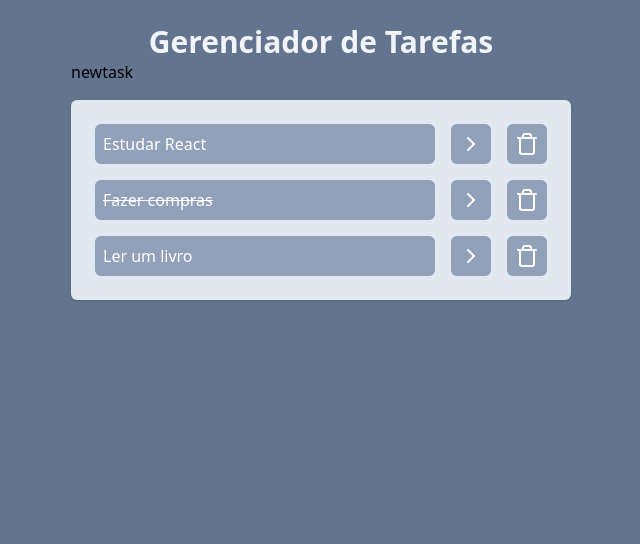
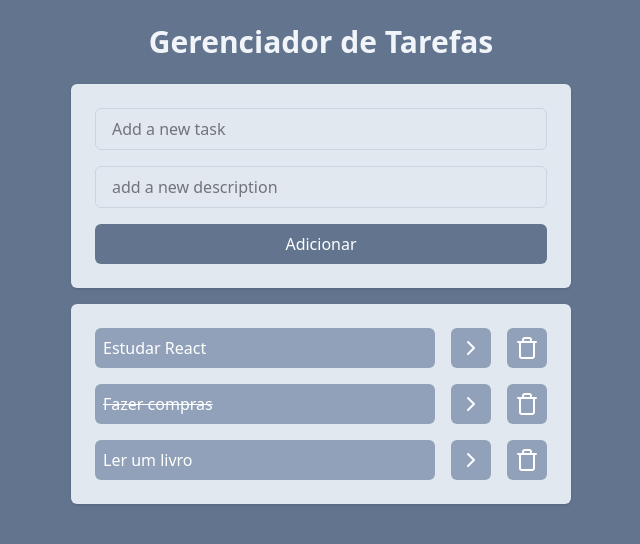
Before and after one commit to 7alexandree7/newtodolist-ts, a React (Vite) app: page / in a window 1280 px wide. Shown: the top 544 px of the page, without its empty margins (319-959 px from the left). Built offline with nearby package versions, Linux system fonts and the light colour scheme.

Commit message:
update de novas funcionalidades

```diff
--- a/src/App.tsx
+++ b/src/App.tsx
@@ -50,13 +50,25 @@ function App() {
   }
 
 
+  const onAddTaskSubmit = (title: string, description: string) => {
+
+    const newTasks: TaskType = {
+      id: tasks.length + 1,
+      title: title,
+      description: description,
+      isCompleted: false
+    }
+    setTasks([...tasks, newTasks])
+  }
+
+
 
 
   return (
     <div className='bg-slate-500 w-screen h-screen flex flex-col items-center p-6'>
       <div className='w-[500px]'>
         <h1 className='text-3xl text-slate-100 font-bold text-center'>Gerenciador de Tarefas</h1>
-        <AddTasks />
+        <AddTasks onAddTaskSubmit={onAddTaskSubmit} />
         <TaskList tasks={tasks} onTaskClick={onTaskClick} onTaskDelete={onTaskDelete} />
       </div>
 
--- a/src/components/AddTasks/AddTasks.tsx
+++ b/src/components/AddTasks/AddTasks.tsx
@@ -1,9 +1,38 @@
-//import React from 'react'
+import  { useState } from 'react'
 
-const AddTasks = () => {
+interface AddTasksProps {
+  onAddTaskSubmit: (title: string, description: string) => void;
+}
+
+const AddTasks = ({ onAddTaskSubmit }: AddTasksProps) => {
+
+  const [title, setTitle] = useState<string>('');
+  const [description, setDescription] = useState<string>('');
+
   return (
-    <div>
-      newtask
+    <div className="bg-slate-200 rounded-md shadow p-6 space-y-4 flex flex-col w-full mt-6">
+      <input
+        value={title}
+        onChange={(e) => setTitle(e.target.value)}
+        className='border border-slate-300 outline-none py-2 px-4 rounded-md'
+        placeholder="Add a new task"
+        required
+        type="text" />
+
+      <input
+        value={description}
+        onChange={(e) => setDescription(e.target.value)}
+        className="py-2 px-4 border border-slate-300 outline-none rounded-md"
+        placeholder="add a new description"
+        required
+        type="text" />
+
+      <button
+        onClick={() => onAddTaskSubmit(title, description)}
+        className="bg-slate-500 text-white px-4 py-2 rounded-md cursor-pointer font-medium">
+        Adicionar
+      </button>
+
     </div>
   )
 }
--- a/src/components/taskList/TaskList.tsx
+++ b/src/components/taskList/TaskList.tsx
@@ -10,6 +10,8 @@ interface TasklistProps {
 }
 
 const TaskList = ({ tasks, onTaskClick, onTaskDelete }: TasklistProps) => {
+
+    console.table(tasks)
 
     return (
         <ul className='bg-slate-200 p-6 rounded-md space-y-4 mt-4 shadow list-none'>
@@ -32,8 +34,6 @@ const TaskList = ({ tasks, onTaskClick, onTaskDelete }: TasklistProps) => {
                     </button>
                 </li>
 
-
-
             ))}
         </ul>
     )
```
Also changed, not shown: 1 other file (tests, documents, lock files or other folders).
